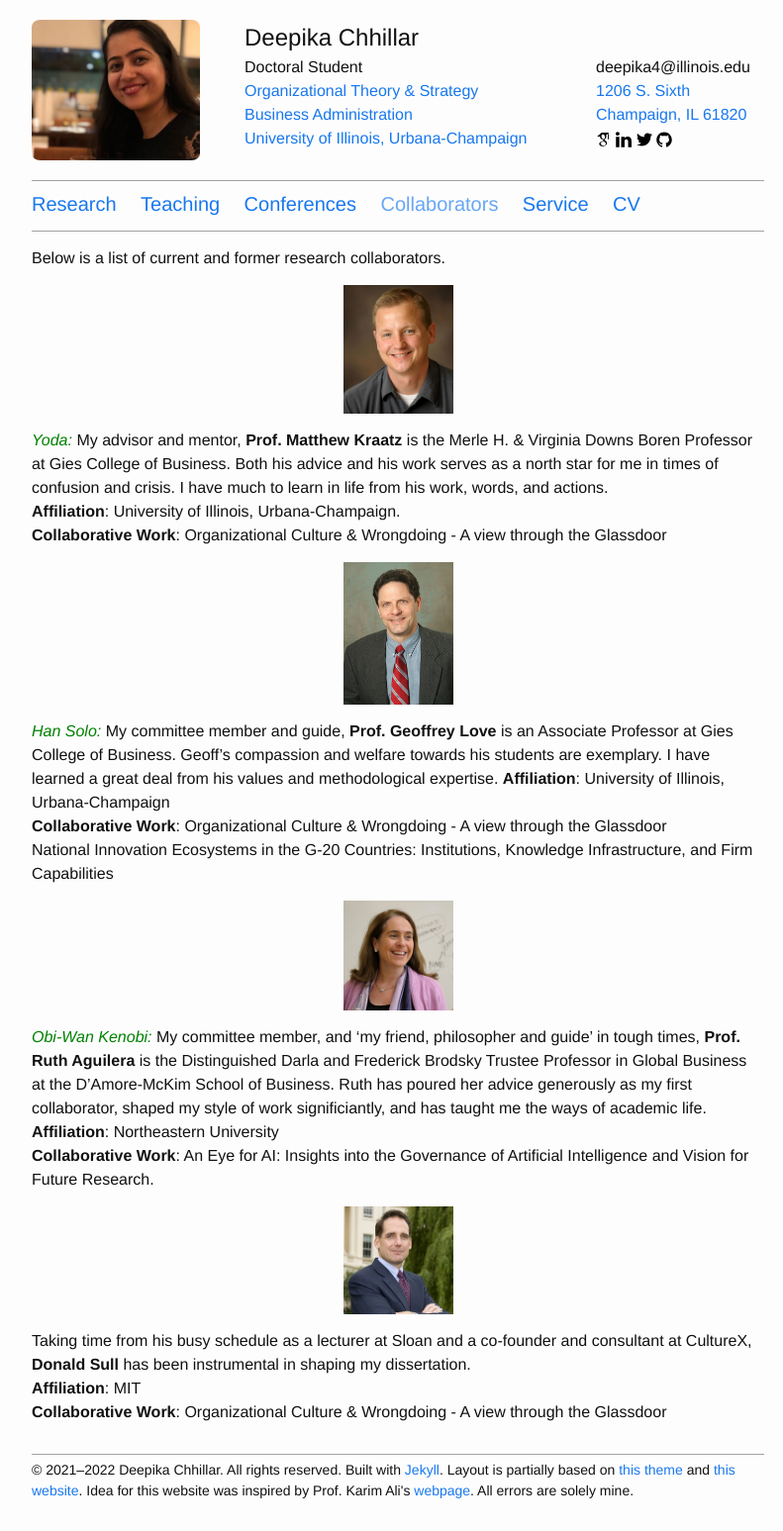
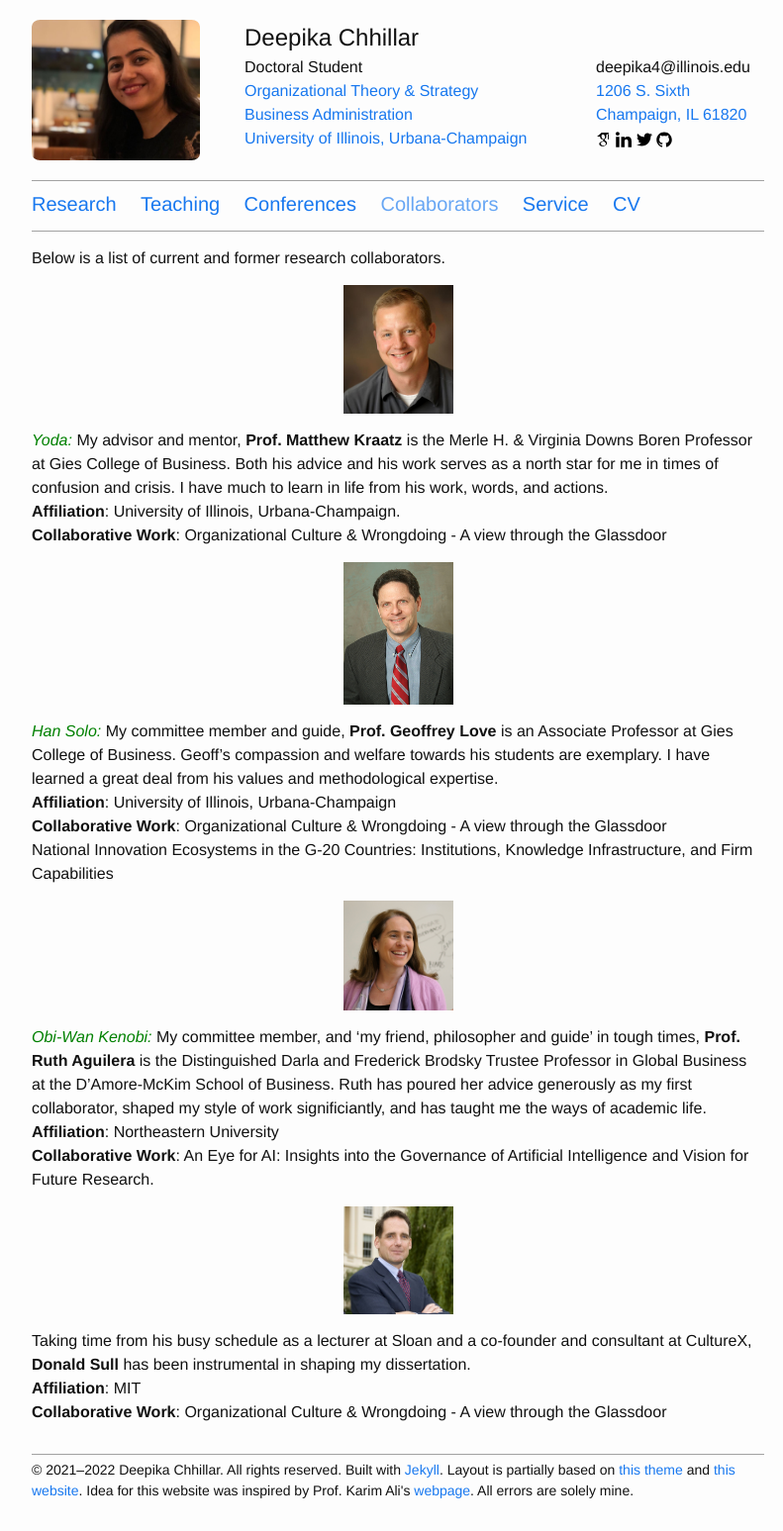
Before and after one commit to deepikachhillar/deepikachhillar.github.io, a Jekyll site: the page built from nav/collaborators.md, in a window 1280 px wide. Shown: the whole page at 99% size, without its empty margins (238-1029 px from the left). Built offline with Jekyll 4.4.1, drawn with Linux system fonts in a browser that asks for light colours.

Commit message:
Update collaborators.md

```diff
--- a/nav/collaborators.md
+++ b/nav/collaborators.md
@@ -29,7 +29,7 @@ Below is a list of current and former research collaborators.
 <figure>
 	<img style="display=inline-block" width="15%" src="{{ "/resources/images/collaborators/geoff_love.jpg" |  prepend: site.baseurl }}" alt="Geoffrey Love" />
 </figure>
-<span style="color: green;">*Han Solo:*</span> My committee member and guide, **Prof. Geoffrey Love** is an Associate Professor at Gies College of Business. Geoff's compassion and welfare towards his students are exemplary. I have learned a great deal from his values and methodological expertise.
+<span style="color: green;">*Han Solo:*</span> My committee member and guide, **Prof. Geoffrey Love** is an Associate Professor at Gies College of Business. Geoff's compassion and welfare towards his students are exemplary. I have learned a great deal from his values and methodological expertise.\
 **Affiliation**: University of Illinois, Urbana-Champaign\
 **Collaborative Work**: Organizational Culture & Wrongdoing - A view through the Glassdoor\
 National Innovation Ecosystems in the G-20 Countries: Institutions, Knowledge Infrastructure, and Firm Capabilities
```
